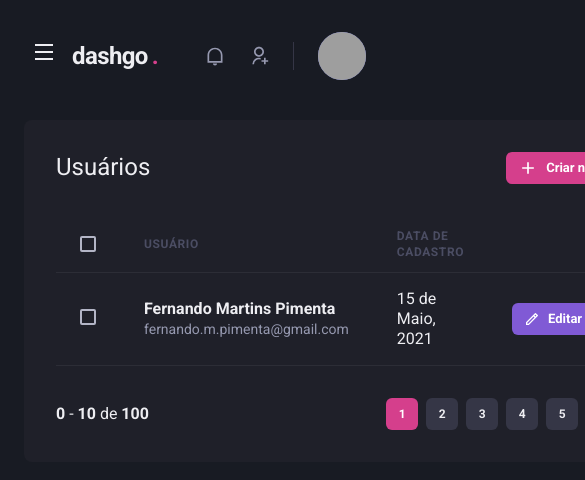
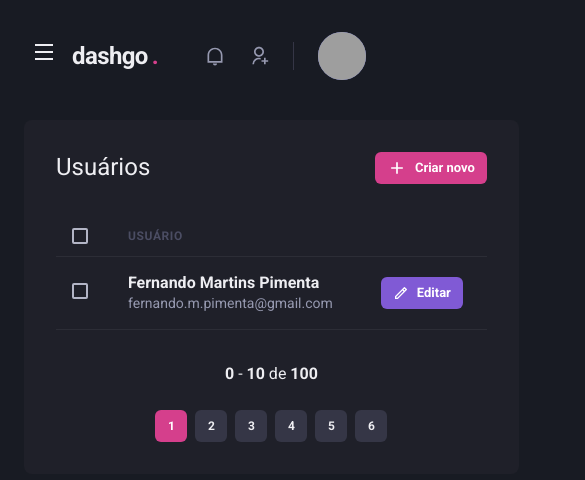
Before and after one commit to pimentafm/Dashgo, a Next.js app: page /users in a window 390 px wide. Shown: the top 480 px of the page, 585 px wide, since content can reach past the window. Built offline with nearby package versions, Linux system fonts and the light colour scheme; grey boxes are pictures that could not be loaded.

Commit message:
Start the responsivity configuration

```diff
--- a/src/components/Pagination/index.tsx
+++ b/src/components/Pagination/index.tsx
@@ -4,7 +4,7 @@
 export function Pagination() {
   return (
     <Stack
-      direction="row"
+      direction={["column", "row"]}
       mt="8"
       justify="space-between"
       align="center"
--- a/src/pages/users/create.tsx
+++ b/src/pages/users/create.tsx
@@ -20,18 +20,18 @@
       <Flex w="100%" my="6" maxWidth={1480} mx="auto" px="6">
         <Sidebar />
 
-        <Box flex="1" borderRadius="8" bg="gray.800" p="8">
+        <Box flex="1" borderRadius="8" bg="gray.800" p={["6", "8"]}>
           <Heading size="lg" fontWeight="normal">
             Criar usuário
           </Heading>
           <Divider my="6" borderColor="gray.700" />
 
           <VStack spacing="6">
-            <SimpleGrid minChildWidth="240px" spacing="8" w="100%">
+            <SimpleGrid minChildWidth="240px" spacing={["6", "8"]} w="100%">
               <Input name="name" label="Nome completo" />
               <Input name="email" type="email" label="e-mail" />
             </SimpleGrid>
-            <SimpleGrid minChildWidth="240px" spacing="8" w="100%">
+            <SimpleGrid minChildWidth="240px" spacing={["6", "8"]} w="100%">
               <Input name="password" type="password" label="Senha" />
               <Input
                 name="password_confirmation"
--- a/src/pages/users/index.tsx
+++ b/src/pages/users/index.tsx
@@ -12,6 +12,7 @@
   Th,
   Thead,
   Tr,
+  useBreakpointValue,
 } from "@chakra-ui/react";
 import { RiAddLine, RiPencilLine } from "react-icons/ri";
 
@@ -20,6 +21,10 @@
 import { Sidebar } from "../../components/Sidebar";
 
 export default function UserList() {
+  const isWideVersion = useBreakpointValue({
+    base: false,
+    lg: true,
+  });
   return (
     <Box>
       <Header />
@@ -46,17 +51,17 @@
           <Table colorScheme="whiteAlpha">
             <Thead>
               <Tr>
-                <Th px="6" color="gray.300" w="8">
+                <Th px={["4", "4", "6"]} color="gray.300" w="8">
                   <Checkbox colorScheme="pink" />
                 </Th>
                 <Th>Usuário</Th>
-                <Th>Data de cadastro</Th>
+                {isWideVersion && <Th>Data de cadastro</Th>}
                 <Th w="8"></Th>
               </Tr>
             </Thead>
             <Tbody>
               <Tr>
-                <Td px="6">
+                <Td px={["4", "4", "6"]}>
                   <Checkbox colorScheme="pink" />
                 </Td>
                 <Td>
@@ -67,7 +72,7 @@
                     </Text>
                   </Box>
                 </Td>
-                <Td>15 de Maio, 2021</Td>
+                {isWideVersion && <Td>15 de Maio, 2021</Td>}
                 <Td>
                   <Button
                     as="a"
```
